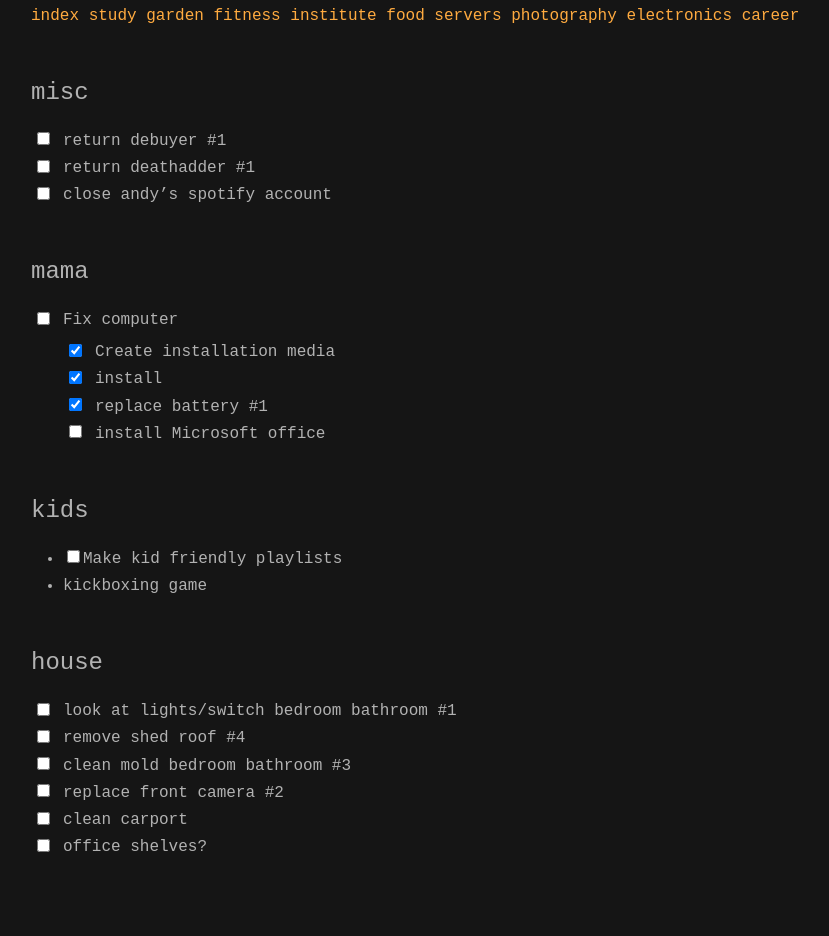
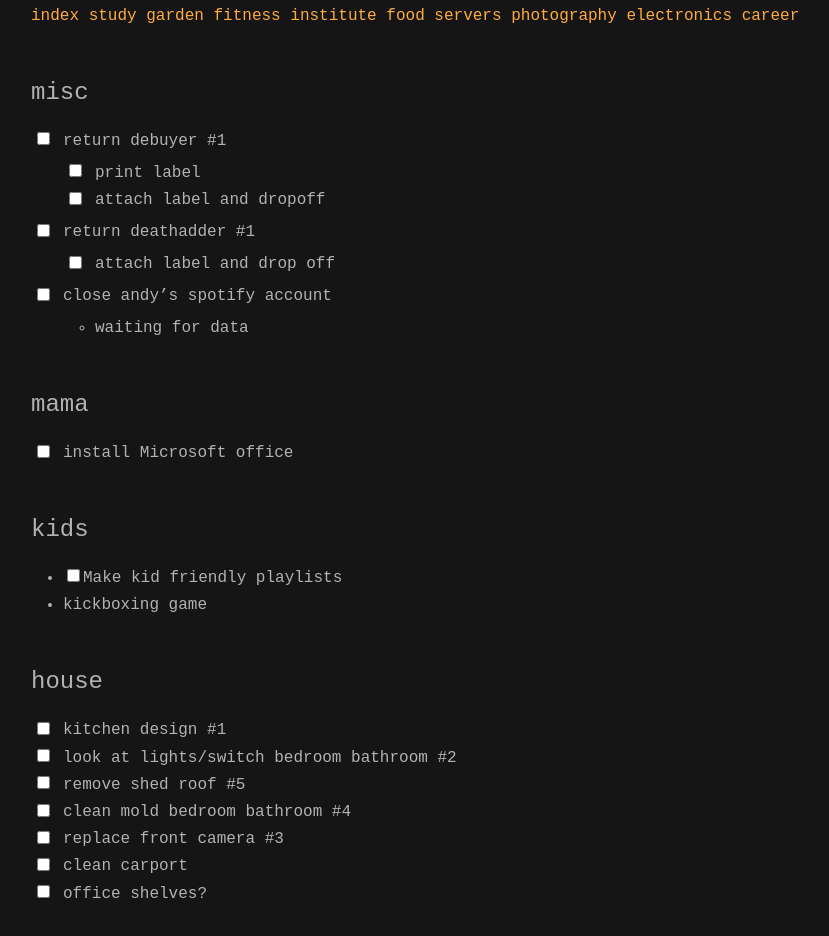
Before and after one commit to natemart/natemart.github.io, a plain HTML site: page index.html in a window 1280 px wide. Shown: the part 220-1156 px from the top of the page, without its empty margins (225-1054 px from the left). Before the commit the page ends 1113 px from the top, so only its background shows below. Drawn offline with Linux system fonts and the light colour scheme.

Commit message:
updated index.html

```diff
--- a/index.html
+++ b/index.html
@@ -22,7 +22,7 @@
     }
     .display.math{display: block; text-align: center; margin: 0.5rem auto;}
   </style>
-  <link rel="stylesheet" href="todo.css" />
+  <link rel="stylesheet" href="style.css" />
   <!--[if lt IE 9]>
     <script src="//cdnjs.cloudflare.com/ajax/libs/html5shiv/3.7.3/html5shiv-printshiv.min.js"></script>
   <![endif]-->
@@ -39,23 +39,26 @@ href="servers">servers</a> <a href="photography">photography</a> <a
 href="electronics">electronics</a> <a href="career">career</a></p>
 <h2 id="misc">misc</h2>
 <ul class="task-list">
-<li><label><input type="checkbox" />return debuyer #1</label></li>
-<li><label><input type="checkbox" />return deathadder #1</label></li>
-<li><label><input type="checkbox" />close andy’s spotify
-account</label></li>
+<li><label><input type="checkbox" />return debuyer #1</label>
+<ul class="task-list">
+<li><label><input type="checkbox" />print label</label></li>
+<li><label><input type="checkbox" />attach label and
+dropoff</label></li>
+</ul></li>
+<li><label><input type="checkbox" />return deathadder #1</label>
+<ul class="task-list">
+<li><label><input type="checkbox" />attach label and drop
+off</label></li>
+</ul></li>
+<li><label><input type="checkbox" />close andy’s spotify account</label>
+<ul>
+<li>waiting for data</li>
+</ul></li>
 </ul>
 <h2 id="mama">mama</h2>
 <ul class="task-list">
-<li><label><input type="checkbox" />Fix computer</label>
-<ul class="task-list">
-<li><label><input type="checkbox" checked="" />Create installation
-media</label></li>
-<li><label><input type="checkbox" checked="" />install</label></li>
-<li><label><input type="checkbox" checked="" />replace battery
-#1</label></li>
 <li><label><input type="checkbox" />install Microsoft
 office</label></li>
-</ul></li>
 </ul>
 <h2 id="kids">kids</h2>
 <ul>
@@ -65,12 +68,13 @@ playlists</label></li>
 </ul>
 <h2 id="house">house</h2>
 <ul class="task-list">
+<li><label><input type="checkbox" />kitchen design #1</label></li>
 <li><label><input type="checkbox" />look at lights/switch bedroom
-bathroom #1</label></li>
-<li><label><input type="checkbox" />remove shed roof #4</label></li>
+bathroom #2</label></li>
+<li><label><input type="checkbox" />remove shed roof #5</label></li>
 <li><label><input type="checkbox" />clean mold bedroom bathroom
-#3</label></li>
-<li><label><input type="checkbox" />replace front camera #2</label></li>
+#4</label></li>
+<li><label><input type="checkbox" />replace front camera #3</label></li>
 <li><label><input type="checkbox" />clean carport</label></li>
 <li><label><input type="checkbox" />office shelves?</label></li>
 </ul>
```
